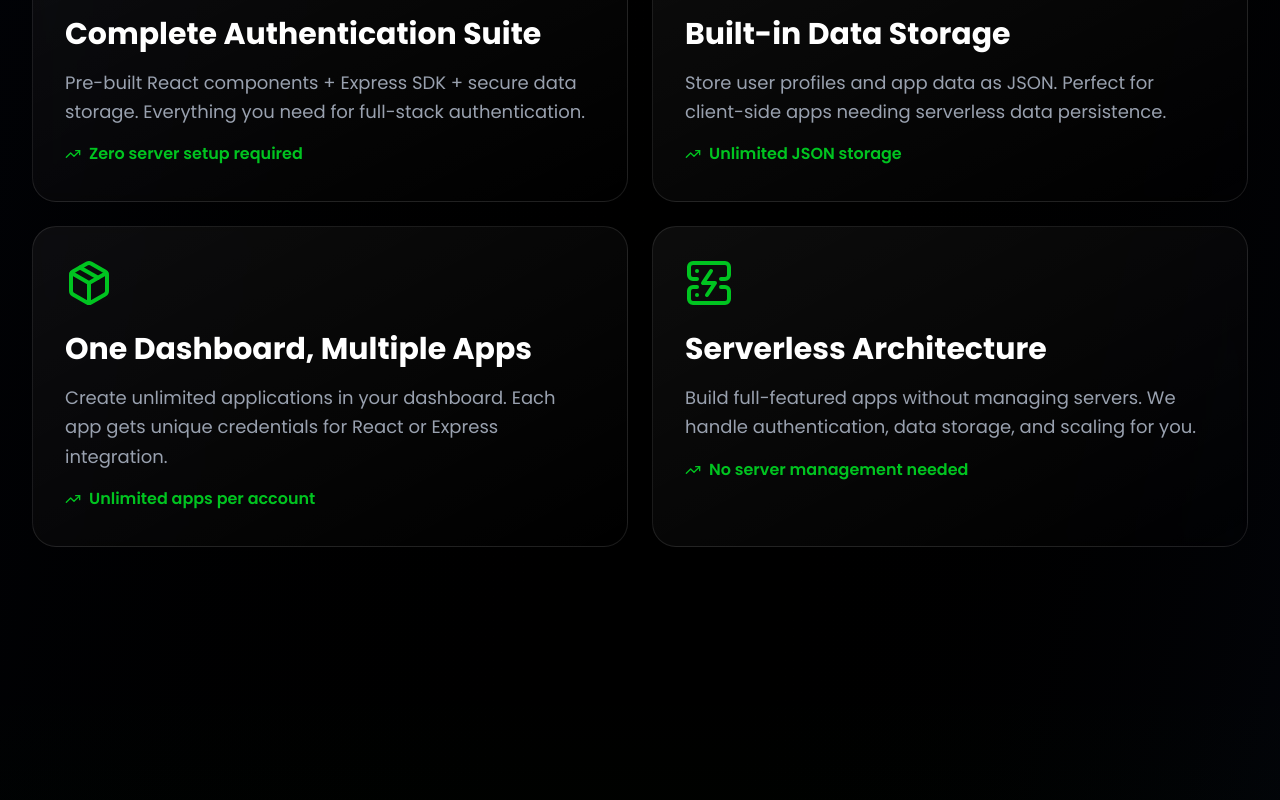
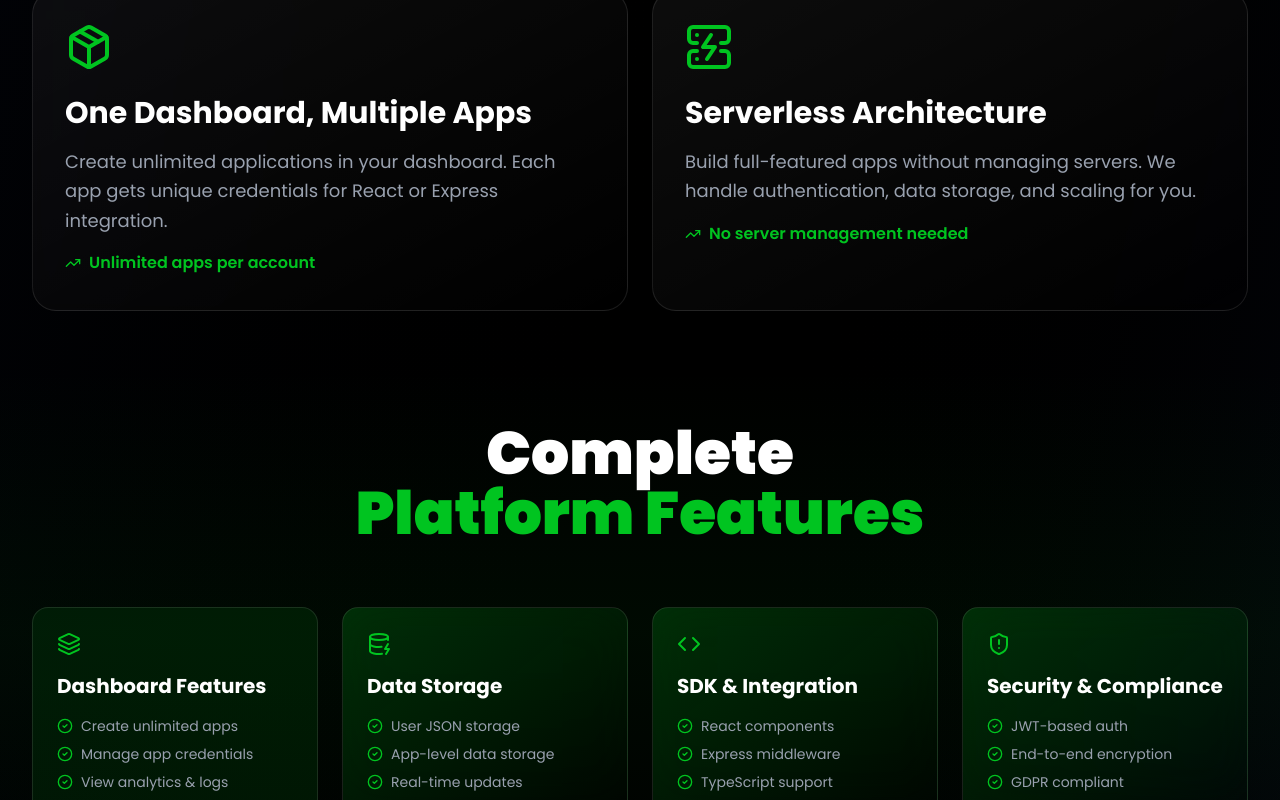
Before and after one commit to Taha-Asif-313/neuctra-authix, a React (Vite) app in the folder neuctra-authix-client/: page / in a window 1280 px wide. Shown: the part 2000-2800 px from the top of the page. Built offline with nearby package versions, Linux system fonts and the light colour scheme; no server answers.

Commit message:
UI fixes

```diff
--- a/neuctra-authix-client/src/components/docs/CodeBlock.jsx
+++ b/neuctra-authix-client/src/components/docs/CodeBlock.jsx
@@ -104,7 +104,8 @@
             <div className="flex items-center gap-2 px-4 py-3">
               {getLanguageIcon(currentLanguage)}
               <span className="text-sm font-medium text-white">
-                {currentLanguage.toUpperCase()}
+                {currentLanguage.charAt(0).toUpperCase() +
+                  currentLanguage.slice(1)}
               </span>
             </div>
           )}
@@ -114,7 +115,7 @@
         <div className="flex items-center gap-2 px-4 py-3">
           <button
             onClick={copyToClipboard}
-            className="flex items-center gap-2 px-3 py-1.5 text-xs font-medium rounded-lg bg-gray-800 hover:bg-gray-700 text-gray-300 hover:text-white transition-all duration-200"
+            className="flex items-center gap-2 px-3 py-1.5 text-xs font-medium rounded-md bg-zinc-800 hover:bg-zinc-700 text-gray-300 hover:text-white transition-all duration-200"
           >
             {copied ? (
               <>
@@ -162,7 +163,6 @@
         >
           {currentCode?.trim?.() || ""}
         </SyntaxHighlighter>
-
       </div>
 
       {/* Hover border animation */}
--- a/neuctra-authix-client/src/components/landingpage/NeuctraAuthixCTASection.jsx
+++ b/neuctra-authix-client/src/components/landingpage/NeuctraAuthixCTASection.jsx
@@ -6,8 +6,8 @@
 
 export default function NeuctraAuthixCTASection() {
   return (
-    <section className="relative py-16 md:py-24 lg:py-32 px-4 sm:px-6 lg:px-8">
-      <div className="max-w-5xl mx-auto">
+    <section className="relative py-14">
+      <div className="max-w-5xl mx-auto px-4 sm:px-6 lg:px-8">
         <motion.div
           initial={{ opacity: 0, scale: 0.9 }}
           whileInView={{ opacity: 1, scale: 1 }}
--- a/neuctra-authix-client/src/components/landingpage/NeuctraAuthixFeaturesSection.jsx
+++ b/neuctra-authix-client/src/components/landingpage/NeuctraAuthixFeaturesSection.jsx
@@ -50,8 +50,8 @@
   ];
 
   return (
-    <section className="relative py-16 md:py-24 lg:py-32 px-4 sm:px-6 lg:px-8">
-      <div className="max-w-7xl mx-auto">
+    <section className="relative py-14">
+      <div className="max-w-7xl mx-auto px-4 sm:px-6 lg:px-8">
         {/* Section Heading */}
         <motion.div
           initial={{ opacity: 0, y: 20 }}
--- a/neuctra-authix-client/src/components/landingpage/NeuctraAuthixPlatformFeaturesSection.jsx
+++ b/neuctra-authix-client/src/components/landingpage/NeuctraAuthixPlatformFeaturesSection.jsx
@@ -2,118 +2,14 @@
 
 import { motion } from "framer-motion";
 import { CheckCircle2, Code, Code2, Database, DatabaseZap, Layers, Package, Server, ShieldAlert } from "lucide-react";
+import CodeBlock from "../docs/CodeBlock";
 
 export default function NeuctraAuthixPlatformFeaturesSection() {
-      const codeExamples = [
-    {
-      title: "Install & Configure",
-      language: "bash",
-      code: `npm install @neuctra/authix-react
-# or for Express
-npm install @neuctra/authix-express`,
-      icon: <Package />,
-    },
-    {
-      title: "React - Complete Setup",
-      language: "jsx",
-      code: `import { AuthProvider } from '@neuctra/authix-react';
-
-function App() {
   return (
-    <AuthProvider
-      appId="your-app-id"
-      apiKey="your-api-key"
-    >
-      <YourApp />
-    </AuthProvider>
-  );
-}`,
-      icon: <Code2 />,
-    },
-    {
-      title: "Store User Data",
-      language: "javascript",
-      code: `// Store user profile data
-await authix.user.set({
-  preferences: { theme: 'dark' },
-  metadata: { plan: 'premium' }
-});
-
-// Store app data
-await authix.app.data.set('settings', {
-  featureFlags: { beta: true },
-  config: { version: '2.0' }
-});`,
-      icon: <Database />,
-    },
-    {
-      title: "Express Middleware",
-      language: "javascript",
-      code: `const { authixMiddleware } = require('@neuctra/authix-express');
-
-app.use('/api', authixMiddleware({
-  appId: process.env.AUTHIX_APP_ID,
-  apiKey: process.env.AUTHIX_API_KEY
-}));
-
-// Protected route with user data
-app.get('/api/profile', (req) => {
-  const userData = req.authix.user.get();
-  return res.json(userData);
-});`,
-      icon: <Server />,
-    },
-  ];
-
-  const platformFeatures = [
-    {
-      title: "Dashboard Features",
-      items: [
-        "Create unlimited apps",
-        "Manage app credentials",
-        "View analytics & logs",
-        "User management",
-      ],
-      icon: <Layers className="w-5 h-5 sm:w-6 sm:h-6" />,
-      color: "from-[#00c420]/20 to-transparent",
-    },
-    {
-      title: "Data Storage",
-      items: [
-        "User JSON storage",
-        "App-level data storage",
-        "Real-time updates",
-        "Secure encryption",
-      ],
-      icon: <DatabaseZap className="w-5 h-5 sm:w-6 sm:h-6" />,
-      color: "from-[#00c420]/20 to-transparent",
-    },
-    {
-      title: "SDK & Integration",
-      items: [
-        "React components",
-        "Express middleware",
-        "TypeScript support",
-        "REST API access",
-      ],
-      icon: <Code className="w-5 h-5 sm:w-6 sm:h-6" />,
-      color: "from-[#00c420]/20 to-transparent",
-    },
-    {
-      title: "Security & Compliance",
-      items: [
-        "JWT-based auth",
-        "End-to-end encryption",
-        "GDPR compliant",
-        "SOC 2 certified",
-      ],
-      icon: <ShieldAlert className="w-5 h-5 sm:w-6 sm:h-6" />,
-      color: "from-[#00c420]/20 to-transparent",
-    },
-  ];
-  return (
-    <section className="relative py-16 md:py-24 lg:py-32 px-4 sm:px-6 lg:px-8 bg-gradient-to-b from-transparent via-[#00c420]/5 to-transparent">
-      <div className="max-w-7xl mx-auto">
+    <div className="relative">
+      {/* ===== Platform Features Section ===== */}
+      <section className="relative py-14 bg-gradient-to-b from-transparent via-[#00c420]/5 to-transparent">
+        <div className="max-w-7xl mx-auto px-4 sm:px-6 lg:px-8">
           {/* Heading */}
           <motion.div
             initial={{ opacity: 0, y: 20 }}
@@ -131,76 +27,293 @@
             </h2>
           </motion.div>
 
-        {/* SDK Features Grid */}
-        <div className="grid grid-cols-1 sm:grid-cols-2 lg:grid-cols-4 gap-4 sm:gap-6 mb-12">
-          {platformFeatures.map((feature, i) => (
+          {/* Features Grid */}
+          <div className="grid grid-cols-1 sm:grid-cols-2 lg:grid-cols-4 gap-4 sm:gap-6">
+            {/* Feature 1 */}
             <motion.div
-              key={i}
               initial={{ opacity: 0, y: 20 }}
               whileInView={{ opacity: 1, y: 0 }}
-              transition={{ duration: 0.6, delay: i * 0.1 }}
+              transition={{ duration: 0 }}
               viewport={{ once: true }}
               whileHover={{ scale: 1.05, y: -5 }}
-              className={`bg-gradient-to-br ${feature.color} backdrop-blur-xl rounded-xl sm:rounded-2xl p-4 sm:p-6 border border-white/10 hover:border-[#00c420]/50 transition-all duration-300`}
+              className="bg-[#00c420]/10 rounded-xl sm:rounded-2xl p-4 sm:p-6 border border-white/10 hover:border-primary cursor-pointer transition-all duration-300"
             >
               <div className="text-[#00c420] mb-3 sm:mb-4">
-                {feature.icon}
+                <Layers className="w-5 h-5 sm:w-6 sm:h-6" />
               </div>
-
-              <h3 className="text-lg sm:text-xl font-bold mb-3 sm:mb-4">
-                {feature.title}
-              </h3>
-
+              <h3 className="text-lg sm:text-xl font-bold mb-3 sm:mb-4">Dashboard Features</h3>
               <ul className="space-y-1 sm:space-y-2">
-                {feature.items.map((item, idx) => (
-                  <motion.li
-                    key={idx}
-                    initial={{ opacity: 0, x: -20 }}
-                    whileInView={{ opacity: 1, x: 0 }}
-                    transition={{ duration: 0.3, delay: idx * 0.05 }}
-                    viewport={{ once: true }}
-                    className="flex items-center gap-2 text-gray-400 text-xs sm:text-sm"
-                  >
-                    <CheckCircle2 className="w-3 h-3 sm:w-4 sm:h-4 text-[#00c420] flex-shrink-0" />
-                    {item}
-                  </motion.li>
-                ))}
+                <li className="flex items-center gap-2 text-gray-400 text-xs sm:text-sm">
+                  <CheckCircle2 className="w-3 h-3 sm:w-4 sm:h-4 text-[#00c420]" />
+                  Create unlimited apps
+                </li>
+                <li className="flex items-center gap-2 text-gray-400 text-xs sm:text-sm">
+                  <CheckCircle2 className="w-3 h-3 sm:w-4 sm:h-4 text-[#00c420]" />
+                  Manage app credentials
+                </li>
+                <li className="flex items-center gap-2 text-gray-400 text-xs sm:text-sm">
+                  <CheckCircle2 className="w-3 h-3 sm:w-4 sm:h-4 text-[#00c420]" />
+                  View analytics & logs
+                </li>
+                <li className="flex items-center gap-2 text-gray-400 text-xs sm:text-sm">
+                  <CheckCircle2 className="w-3 h-3 sm:w-4 sm:h-4 text-[#00c420]" />
+                  User management
+                </li>
               </ul>
             </motion.div>
-          ))}
-        </div>
 
-        {/* Code Examples */}
-        <div className="grid grid-cols-1 lg:grid-cols-2 gap-4 sm:gap-6">
-          {codeExamples.map((example, i) => (
+            {/* Feature 2 */}
             <motion.div
-              key={i}
               initial={{ opacity: 0, y: 20 }}
               whileInView={{ opacity: 1, y: 0 }}
-              transition={{ duration: 0.6, delay: i * 0.1 }}
+              transition={{ duration: 0 }}
               viewport={{ once: true }}
-              whileHover={{ y: -5 }}
-              className="bg-gradient-to-br from-gray-900 to-black rounded-xl sm:rounded-2xl border border-white/10 overflow-hidden hover:border-[#00c420]/50 transition-all duration-300"
+              whileHover={{ scale: 1.05, y: -5 }}
+              className="bg-gradient-to-br from-[#00c420]/20 to-transparent backdrop-blur-xl rounded-xl sm:rounded-2xl p-4 sm:p-6 border border-white/10 hover:border-[#00c420]/50 transition-all duration-300"
             >
-              <div className="flex items-center gap-3 px-4 sm:px-6 py-3 sm:py-4 bg-white/5 border-b border-white/10">
-                <div className="text-[#00c420]">{example.icon}</div>
-                <span className="font-bold text-[#00c420] text-sm sm:text-base">
-                  {example.title}
-                </span>
-                <span className="text-xs text-gray-500 uppercase ml-auto">
-                  {example.language}
-                </span>
+              <div className="text-[#00c420] mb-3 sm:mb-4">
+                <DatabaseZap className="w-5 h-5 sm:w-6 sm:h-6" />
               </div>
+              <h3 className="text-lg sm:text-xl font-bold mb-3 sm:mb-4">Data Storage</h3>
+              <ul className="space-y-1 sm:space-y-2">
+                <li className="flex items-center gap-2 text-gray-400 text-xs sm:text-sm">
+                  <CheckCircle2 className="w-3 h-3 sm:w-4 sm:h-4 text-[#00c420]" />
+                  User JSON storage
+                </li>
+                <li className="flex items-center gap-2 text-gray-400 text-xs sm:text-sm">
+                  <CheckCircle2 className="w-3 h-3 sm:w-4 sm:h-4 text-[#00c420]" />
+                  App-level data storage
+                </li>
+                <li className="flex items-center gap-2 text-gray-400 text-xs sm:text-sm">
+                  <CheckCircle2 className="w-3 h-3 sm:w-4 sm:h-4 text-[#00c420]" />
+                  Real-time updates
+                </li>
+                <li className="flex items-center gap-2 text-gray-400 text-xs sm:text-sm">
+                  <CheckCircle2 className="w-3 h-3 sm:w-4 sm:h-4 text-[#00c420]" />
+                  Secure encryption
+                </li>
+              </ul>
+            </motion.div>
 
-              <pre className="p-4 sm:p-6 overflow-x-auto">
-                <code className="text-xs sm:text-sm text-gray-300 font-mono">
-                  {example.code}
-                </code>
-              </pre>
+            {/* Feature 3 */}
+            <motion.div
+              initial={{ opacity: 0, y: 20 }}
+              whileInView={{ opacity: 1, y: 0 }}
+              transition={{ duration: 0 }}
+              viewport={{ once: true }}
+              whileHover={{ scale: 1.05, y: -5 }}
+              className="bg-gradient-to-br from-[#00c420]/20 to-transparent backdrop-blur-xl rounded-xl sm:rounded-2xl p-4 sm:p-6 border border-white/10 hover:border-[#00c420]/50 transition-all duration-300"
+            >
+              <div className="text-[#00c420] mb-3 sm:mb-4">
+                <Code className="w-5 h-5 sm:w-6 sm:h-6" />
+              </div>
+              <h3 className="text-lg sm:text-xl font-bold mb-3 sm:mb-4">SDK & Integration</h3>
+              <ul className="space-y-1 sm:space-y-2">
+                <li className="flex items-center gap-2 text-gray-400 text-xs sm:text-sm">
+                  <CheckCircle2 className="w-3 h-3 sm:w-4 sm:h-4 text-[#00c420]" />
+                  React components
+                </li>
+                <li className="flex items-center gap-2 text-gray-400 text-xs sm:text-sm">
+                  <CheckCircle2 className="w-3 h-3 sm:w-4 sm:h-4 text-[#00c420]" />
+                  Express middleware
+                </li>
+                <li className="flex items-center gap-2 text-gray-400 text-xs sm:text-sm">
+                  <CheckCircle2 className="w-3 h-3 sm:w-4 sm:h-4 text-[#00c420]" />
+                  TypeScript support
+                </li>
+                <li className="flex items-center gap-2 text-gray-400 text-xs sm:text-sm">
+                  <CheckCircle2 className="w-3 h-3 sm:w-4 sm:h-4 text-[#00c420]" />
+                  REST API access
+                </li>
+              </ul>
             </motion.div>
-          ))}
+
+            {/* Feature 4 */}
+            <motion.div
+              initial={{ opacity: 0, y: 20 }}
+              whileInView={{ opacity: 1, y: 0 }}
+              transition={{ duration: 0 }}
+              viewport={{ once: true }}
+              whileHover={{ scale: 1.05, y: -5 }}
+              className="bg-gradient-to-br from-[#00c420]/20 to-transparent backdrop-blur-xl rounded-xl sm:rounded-2xl p-4 sm:p-6 border border-white/10 hover:border-[#00c420]/50 transition-all duration-300"
+            >
+              <div className="text-[#00c420] mb-3 sm:mb-4">
+                <ShieldAlert className="w-5 h-5 sm:w-6 sm:h-6" />
+              </div>
+              <h3 className="text-lg sm:text-xl font-bold mb-3 sm:mb-4">Security & Compliance</h3>
+              <ul className="space-y-1 sm:space-y-2">
+                <li className="flex items-center gap-2 text-gray-400 text-xs sm:text-sm">
+                  <CheckCircle2 className="w-3 h-3 sm:w-4 sm:h-4 text-[#00c420]" />
+                  JWT-based auth
+                </li>
+                <li className="flex items-center gap-2 text-gray-400 text-xs sm:text-sm">
+                  <CheckCircle2 className="w-3 h-3 sm:w-4 sm:h-4 text-[#00c420]" />
+                  End-to-end encryption
+                </li>
+                <li className="flex items-center gap-2 text-gray-400 text-xs sm:text-sm">
+                  <CheckCircle2 className="w-3 h-3 sm:w-4 sm:h-4 text-[#00c420]" />
+                  GDPR compliant
+                </li>
+                <li className="flex items-center gap-2 text-gray-400 text-xs sm:text-sm">
+                  <CheckCircle2 className="w-3 h-3 sm:w-4 sm:h-4 text-[#00c420]" />
+                  SOC 2 certified
+                </li>
+              </ul>
+            </motion.div>
           </div>
         </div>
       </section>
+
+      {/* ===== Code Examples / Steps Section ===== */}
+      <section className="relative py-16 bg-green-950/40">
+        <div className="max-w-7xl mx-auto px-4 sm:px-6 lg:px-8 space-y-12">
+          {/* Example 1 */}
+          <div className="max-w-6xl mx-auto grid grid-cols-1 lg:grid-cols-2 gap-8 items-start">
+            <div className="space-y-4">
+              <h3 className="text-2xl sm:text-3xl font-bold text-white">Step 1: Install Authix SDK</h3>
+              <p className="text-gray-300 text-base sm:text-lg">
+                Install the Authix SDK using your preferred package manager.
+              </p>
+              <ul className="space-y-2">
+                <li className="flex items-center gap-2 text-gray-400">
+                  <CheckCircle2 className="w-4 h-4 text-[#00c420]" />
+                  <code>npm install @neuctra/authix</code>
+                </li>
+                <li className="flex items-center gap-2 text-gray-400">
+                  <CheckCircle2 className="w-4 h-4 text-[#00c420]" />
+                  <code>yarn add @neuctra/authix</code>
+                </li>
+                <li className="flex items-center gap-2 text-gray-400">
+                  <CheckCircle2 className="w-4 h-4 text-[#00c420]" />
+                  <code>pnpm add @neuctra/authix</code>
+                </li>
+              </ul>
+            </div>
+            <div>
+              <CodeBlock
+                language="shell"
+                code={`npm install @neuctra/authix
+
+# or
+yarn add @neuctra/authix
+
+# or
+pnpm add @neuctra/authix`}
+              />
+            </div>
+          </div>
+
+          {/* Example 2 */}
+          <div className="max-w-6xl mx-auto grid grid-cols-1 lg:grid-cols-2 gap-8 items-start">
+            <div className="space-y-4">
+              <h3 className="text-2xl sm:text-3xl font-bold text-white">Step 2: Wrap App with AuthProvider</h3>
+              <p className="text-gray-300 text-base sm:text-lg">
+                Create a single Authix instance to manage authentication configuration in your React app.
+              </p>
+              <ul className="space-y-2">
+                <li className="flex items-center gap-2 text-gray-400">
+                  <CheckCircle2 className="w-4 h-4 text-[#00c420]" />
+                  Import <code>AuthProvider</code> from <code>@neuctra/authix</code>
+                </li>
+                <li className="flex items-center gap-2 text-gray-400">
+                  <CheckCircle2 className="w-4 h-4 text-[#00c420]" />
+                  Wrap your app and pass <code>appId</code> & <code>apiKey</code>
+                </li>
+              </ul>
+            </div>
+            <div>
+              <CodeBlock
+                language="jsx"
+                code={`import { AuthProvider } from '@neuctra/authix';
+
+function App() {
+  return (
+    <AuthProvider
+      appId="your-app-id"
+      apiKey="your-api-key"
+    >
+      <YourApp />
+    </AuthProvider>
+  );
+}`}
+              />
+            </div>
+          </div>
+
+          {/* Example 3 */}
+          <div className="max-w-6xl mx-auto grid grid-cols-1 lg:grid-cols-2 gap-8 items-start">
+            <div className="space-y-4">
+              <h3 className="text-2xl sm:text-3xl font-bold text-white">Step 3: Store User & App Data</h3>
+              <p className="text-gray-300 text-base sm:text-lg">
+                Use the Authix SDK to store user profile information and app-specific data securely.
+              </p>
+              <ul className="space-y-2">
+                <li className="flex items-center gap-2 text-gray-400">
+                  <CheckCircle2 className="w-4 h-4 text-[#00c420]" />
+                  Store user preferences and metadata
+                </li>
+                <li className="flex items-center gap-2 text-gray-400">
+                  <CheckCircle2 className="w-4 h-4 text-[#00c420]" />
+                  Store application data like settings and feature flags
+                </li>
+              </ul>
+            </div>
+            <div>
+              <CodeBlock
+                language="javascript"
+                code={`// Store user profile data
+await authix.user.set({
+  preferences: { theme: 'dark' },
+  metadata: { plan: 'premium' }
+});
+
+// Store app data
+await authix.app.data.set('settings', {
+  featureFlags: { beta: true },
+  config: { version: '2.0' }
+});`}
+              />
+            </div>
+          </div>
+
+          {/* Example 4 */}
+          <div className="max-w-6xl mx-auto grid grid-cols-1 lg:grid-cols-2 gap-8 items-start">
+            <div className="space-y-4">
+              <h3 className="text-2xl sm:text-3xl font-bold text-white">Step 4: Express Middleware Integration</h3>
+              <p className="text-gray-300 text-base sm:text-lg">
+                Use Authix middleware in your Express app to protect routes and access user data securely.
+              </p>
+              <ul className="space-y-2">
+                <li className="flex items-center gap-2 text-gray-400">
+                  <CheckCircle2 className="w-4 h-4 text-[#00c420]" />
+                  Apply authixMiddleware to your API routes
+                </li>
+                <li className="flex items-center gap-2 text-gray-400">
+                  <CheckCircle2 className="w-4 h-4 text-[#00c420]" />
+                  Protect endpoints and access user data safely
+                </li>
+              </ul>
+            </div>
+            <div>
+              <CodeBlock
+                language="javascript"
+                code={`const { authixMiddleware } = require('@neuctra/authix');
+
+app.use('/api', authixMiddleware({
+  appId: process.env.AUTHIX_APP_ID,
+  apiKey: process.env.AUTHIX_API_KEY
+}));
+
+// Protected route with user data
+app.get('/api/profile', (req) => {
+  const userData = req.authix.user.get();
+  return res.json(userData);
+});`}
+              />
+            </div>
+          </div>
+        </div>
+      </section>
+    </div>
   );
 }
--- a/neuctra-authix-client/src/components/landingpage/NeuctraAuthixTestimonialsSection.jsx
+++ b/neuctra-authix-client/src/components/landingpage/NeuctraAuthixTestimonialsSection.jsx
@@ -38,8 +38,8 @@
     },
   ];
   return (
-    <section className="relative py-16 md:py-24 lg:py-32 px-4 sm:px-6 lg:px-8">
-      <div className="max-w-7xl mx-auto">
+    <section className="relative py-14">
+      <div className="max-w-7xl mx-auto px-4 sm:px-6 lg:px-8">
         {/* Heading */}
         <motion.div
           initial={{ opacity: 0, y: 20 }}
--- a/neuctra-authix-client/src/components/landingpage/NeuctraAuthixWorkFlowSection.jsx
+++ b/neuctra-authix-client/src/components/landingpage/NeuctraAuthixWorkFlowSection.jsx
@@ -167,7 +167,7 @@
         ))}
       </div>
 
-      <div className="grid grid-cols-1 md:grid-cols-2 lg:grid-cols-5 gap-8 lg:gap-12 items-end relative z-10">
+      <div className="grid grid-cols-1 md:grid-cols-2 lg:grid-cols-5 gap-6 items-end relative z-10">
         <WorkflowStep
           id="step-1"
           stairIndex={0}
@@ -231,9 +231,9 @@
   return (
     <section
       id="workflow"
-      className="relative py-16 md:py-24 lg:py-32 px-4 sm:px-6 lg:px-8"
+      className="relative py-14"
     >
-      <div className="max-w-7xl mx-auto">
+      <div className="max-w-7xl mx-auto px-4 sm:px-6 lg:px-8">
         {/* Section Heading */}
         <motion.div
           initial={{ opacity: 0, y: 20 }}
```
Also changed, not shown: neuctra-authix-client/src/components/auth/Navbar.jsx (+13 -10 lines). Lines whose indentation alone changed are shown as unchanged.
